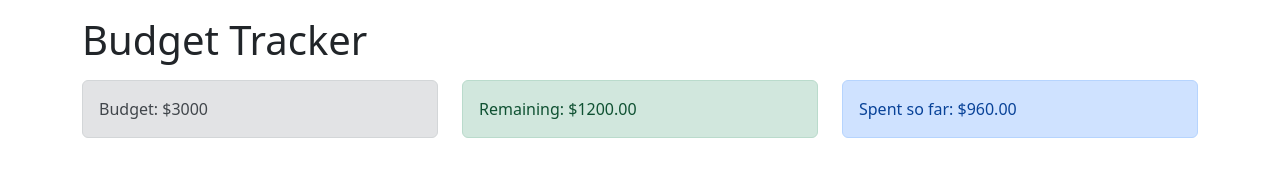
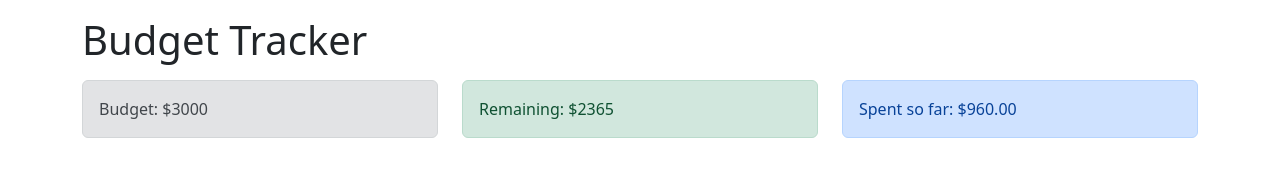
Before and after one commit to answebdev/react-budget-app, a React (Create React App) app: page / in a window 1280 px wide. Shown: the top 175 px of the page. Built offline with nearby package versions, Linux system fonts and the light colour scheme.

Commit message:
add Remaining component

```diff
--- a/src/components/Remaining.js
+++ b/src/components/Remaining.js
@@ -1,9 +1,20 @@
-import React from 'react';
+import React, { useContext } from 'react';
+import { AppContext } from '../context/AppContext';
 
 const Remaining = () => {
+  const { expenses, budget } = useContext(AppContext);
+
+  const totalExpenses = expenses.reduce((total, item) => {
+    return (total = total + item.cost);
+
+    // The second parameter of '0' indicates the starting value:
+  }, 0);
+
+  const alertType = totalExpenses > budget ? 'alert-danger' : 'alert-success';
+
   return (
-    <div className='alert alert-success'>
-      <span>Remaining: $1200.00</span>
+    <div className={`alert ${alertType}`}>
+      <span>Remaining: ${budget - totalExpenses}</span>
     </div>
   );
 };
```
